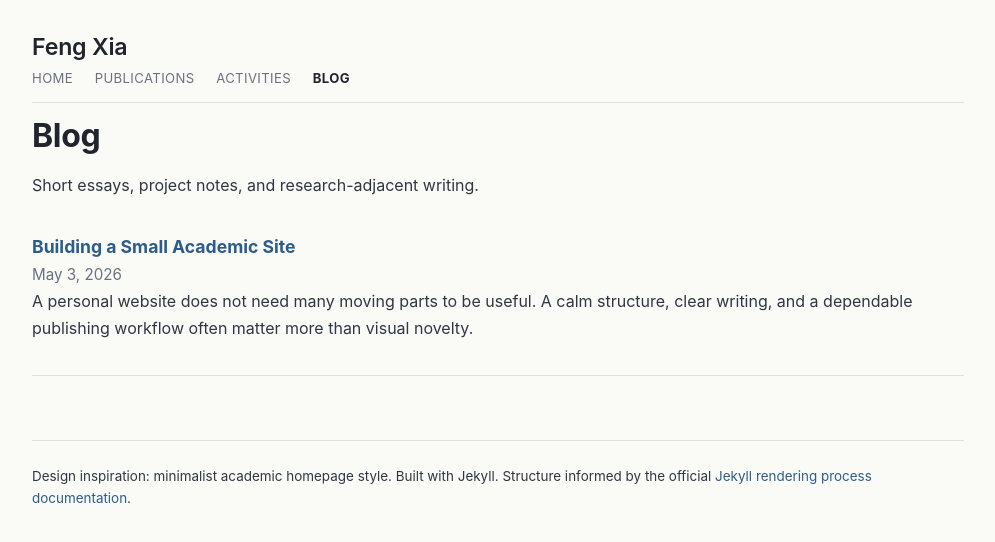
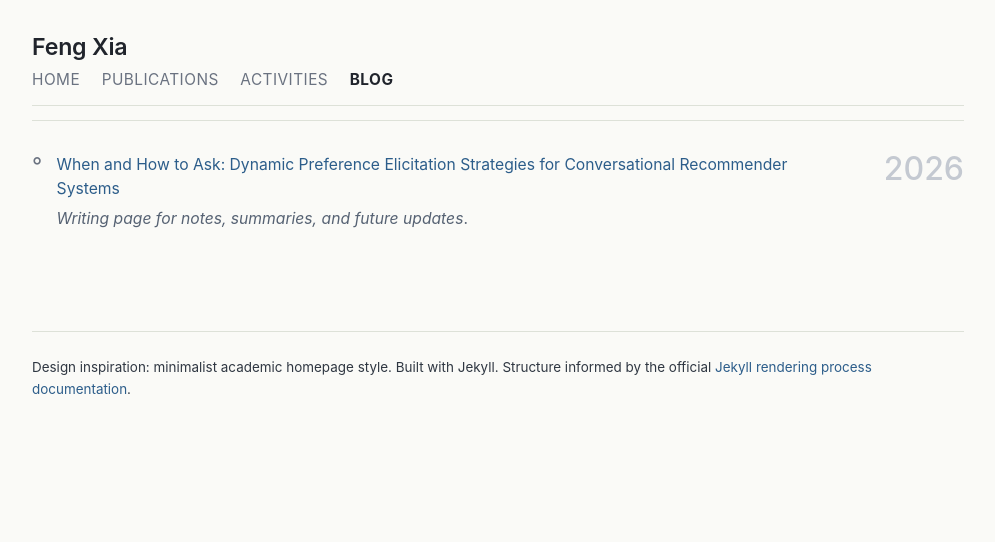
Before and after one commit to juanfacabian/juanfacabian.github.io, a Jekyll site: the page built from blog.md, in a window 1280 px wide. Shown: the top 542 px of the page, without its empty margins (142-1137 px from the left). Built offline with Jekyll 4.4.1, drawn with Linux system fonts in a browser that asks for light colours.

Commit message:
Unify publication venues and restyle blog

```diff
--- a/assets/css/style.css
+++ b/assets/css/style.css
@@ -72,7 +72,7 @@ a:focus-visible {
 
 .site-nav a {
   color: var(--muted);
-  font-size: 0.82rem;
+  font-size: 0.96rem;
   letter-spacing: 0.03em;
   text-transform: uppercase;
 }
--- a/blog.md
+++ b/blog.md
@@ -3,18 +3,15 @@ title: Blog
 permalink: /blog/
 ---
 
-# Blog
-
-Short essays, project notes, and research-adjacent writing.
-
-<ul class="post-list">
-  {% for post in site.posts %}
-    <li>
-      <a class="post-title" href="{{ post.url | relative_url }}">{{ post.title }}</a><br>
-      <span class="post-date">{{ post.date | date: "%B %-d, %Y" }}</span>
-      {% if post.excerpt %}
-        <p>{{ post.excerpt | strip_html | truncate: 180 }}</p>
-      {% endif %}
-    </li>
-  {% endfor %}
-</ul>
+<div class="pub-list">
+  <section class="pub-item">
+    <div class="pub-main">
+      <div class="pub-bullet">&deg;</div>
+      <div class="pub-entry">
+        <div class="pub-title"><a href="{{ '/blog/when-and-how-to-ask/' | relative_url }}">When and How to Ask: Dynamic Preference Elicitation Strategies for Conversational Recommender Systems</a></div>
+        <div class="pub-venue"><em>Writing page for notes, summaries, and future updates</em>.</div>
+      </div>
+    </div>
+    <div class="pub-year">2026</div>
+  </section>
+</div>
```
Also changed, not shown: publications.md (+2 -2 lines), when-and-how-to-ask.md (added, +9 -0 lines).
